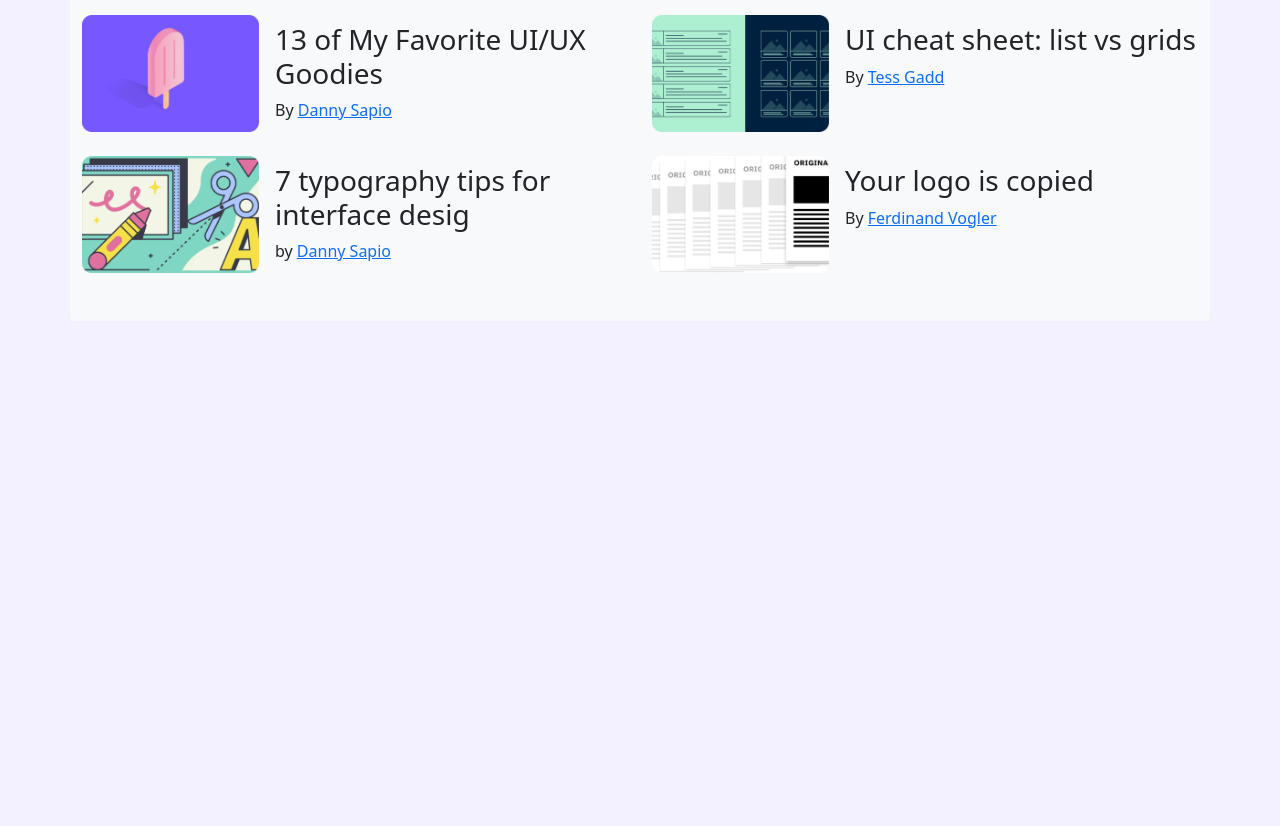
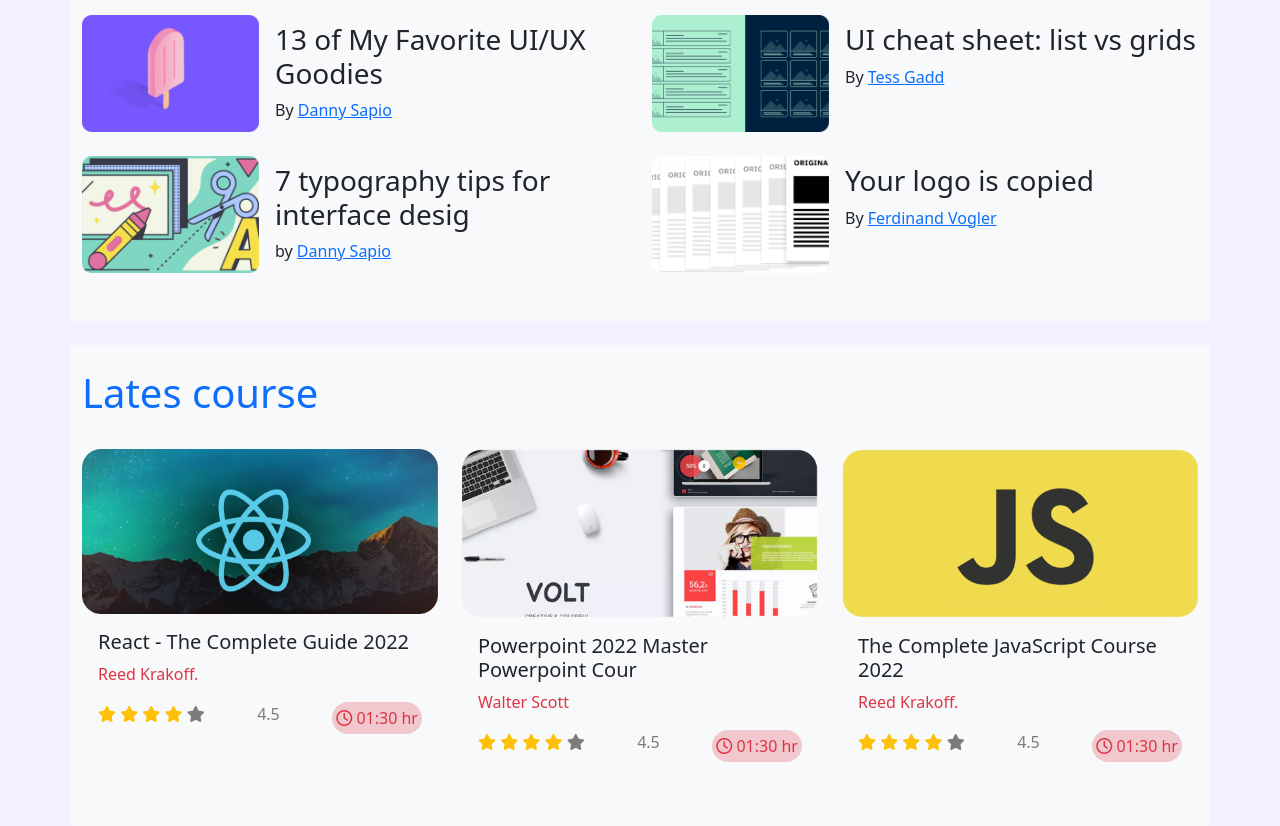
Before and after one commit to eshakkhan29/bootstrap-practice, a plain HTML site: page index.html in a window 1280 px wide. Shown: the part 478-1304 px from the top of the page. Before the commit the page ends 800 px from the top, so only its background shows below. Drawn offline with Linux system fonts and the light colour scheme.

Commit message:
added cource

```diff
--- a/index.html
+++ b/index.html
@@ -46,6 +46,7 @@
         <!-- top player and top blogs section  -->
         <section class="container bg-light rounded mt-4 py-4">
             <div>
+                <!-- top player section  -->
                 <h1 class="text-primary">Top player</h1>
                 <div class="row row-cols-lg-3 row-cols-md-2 g-4 py-4">
                     <div class="d-flex align-items-center justify-content-lg-start justify-content-md-start justify-content-center">
@@ -74,6 +75,7 @@
                     </div>
                 </div>
                 <hr>
+                <!-- top blogs section  -->
                 <h1 class="text-primary">Top Blogs</h1>
                 <div>
                     <div class="row g-4 row-cols-lg-2 row-cols-md-2 py-4">
@@ -110,8 +112,79 @@
                 </div>
             </div>
         </section>
+        <section class="container bg-light rounded mt-4 py-4">
+            <div>
+                <!-- Lates course section  -->
+                <h1 class="text-primary">Lates course</h1>
+                <div class="row py-4 row-cols-lg-3 row-cols-md-2 row-cols-1">
+                        <div class="">
+                            <img class="img-fluid" src="images/courses/course-1.png"  alt="">
+                          <div class="card-body">
+                            <h5 class="card-title">React - The Complete Guide 2022</h5>
+                            <span class="text-danger">Reed Krakoff.</span>
+                            <div class="d-flex justify-content-between mt-3">
+                                <div>
+                                    <i class="fas fa-star text-warning"></i>
+                                    <i class="fas fa-star text-warning"></i>
+                                    <i class="fas fa-star text-warning"></i>
+                                    <i class="fas fa-star text-warning"></i>
+                                    <i class="fas fa-star text-black-50"></i>
+                                </div>
+                                <span class="text-black-50">4.5</span>
+                                <div class="bg-danger bg-opacity-25 rounded-pill p-1 text-danger">
+                                    <i class="far fa-clock"></i>
+                                    <span class="">01:30 hr</span>
+                                </div>
+                            </div>
+                          </div>
+                        </div>
+                        <div class="">
+                            <img class="img-fluid" src="images/courses/course-2.png"  alt="">
+                          <div class="card-body">
+                            <h5 class="card-title">Powerpoint 2022 Master Powerpoint Cour</h5>
+                            <span class="text-danger">Walter Scott</span>
+                            <div class="d-flex justify-content-between mt-3">
+                                <div>
+                                    <i class="fas fa-star text-warning"></i>
+                                    <i class="fas fa-star text-warning"></i>
+                                    <i class="fas fa-star text-warning"></i>
+                                    <i class="fas fa-star text-warning"></i>
+                                    <i class="fas fa-star text-black-50"></i>
+                                </div>
+                                <span class="text-black-50">4.5</span>
+                                <div class="bg-danger bg-opacity-25 rounded-pill p-1 text-danger">
+                                    <i class="far fa-clock"></i>
+                                    <span class="">01:30 hr</span>
+                                </div>
+                            </div>
+                          </div>
+                        </div>
+                        <div class="">
+                            <img class="img-fluid" src="images/courses/course-3.png" alt="">
+                          <div class="card-body">
+                            <h5 class="card-title">The Complete JavaScript Course 2022</h5>
+                            <span class="text-danger">Reed Krakoff.</span>
+                            <div class="d-flex justify-content-between mt-3">
+                                <div>
+                                    <i class="fas fa-star text-warning"></i>
+                                    <i class="fas fa-star text-warning"></i>
+                                    <i class="fas fa-star text-warning"></i>
+                                    <i class="fas fa-star text-warning"></i>
+                                    <i class="fas fa-star text-black-50"></i>
+                                </div>
+                                <span class="text-black-50">4.5</span>
+                                <div class="bg-danger bg-opacity-25 rounded-pill p-1 text-danger">
+                                    <i class="far fa-clock"></i>
+                                    <span class="">01:30 hr</span>
+                                </div>
+                            </div>
+                          </div>
+                        </div>
+                </div>
+        </section>
     </main>
-
+    <!-- font awesome link  -->
+    <script src="https://kit.fontawesome.com/75eb6f4c1c.js" crossorigin="anonymous"></script>
     <!-- bootstrap js file link  -->
     <script src="js/bootstrap.bundle.min.js"></script>
 </body>
```
